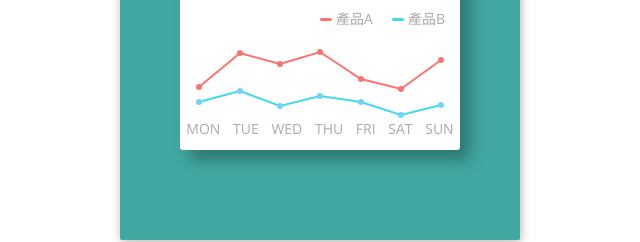
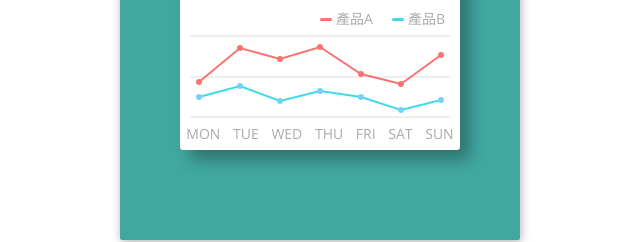
Before and after one commit to MizuYang/css-100days, a plain HTML site: page day1-10/day5/index.html in a window 1280 px wide. Shown: the part 360-602 px from the top of the page, 320-960 px from the left. Drawn offline with nearby package versions, Linux system fonts and the light colour scheme.

Commit message:
新增 D5: 圖表線條

```diff
--- a/day1-10/day5/index.css
+++ b/day1-10/day5/index.css
@@ -62,7 +62,7 @@
   color: #aaaaaa;
   font-size: 14px;
   margin-top: 15px;
-  margin-bottom: 15px;
+  margin-bottom: 10px;
   padding-right: 15px;
 }
 .parameter .blue,
@@ -91,6 +91,7 @@
   height: 81px;
   width: 260px;
   margin: auto;
+  margin-bottom: 10px;
 }
 
 .red polyline {
@@ -119,20 +120,23 @@ svg {
   bottom: 0;
   left: 0;
   right: 0;
+  z-index: 2;
 }
 .points {
   position: absolute;
   color: #000;
+  z-index: 200;
+
 }
 [class^="point-"] {
   position: absolute;
   top: 0;
   left: 0;
+  z-index: 200;
   width: 6px;
   height: 6px;
   border-radius: 3px;
   cursor: pointer;
-  z-index: 10;
 }
 .red .points [class^="point-"] {
   background: #fa7373;
@@ -165,6 +169,7 @@ svg {
 
 .red .tooltip {
   position: absolute;
+  z-index: 200;
   color: #fff;
   background-color: #fa7373;
   border-radius: 3px;
@@ -176,7 +181,7 @@ svg {
   position: absolute;
   top: 0;
   left: 5px;
-  z-index: 100;
+  z-index: 200;
   width: 6px;
   height: 6px;
   display: block;
@@ -185,6 +190,7 @@ svg {
 }
 .blue .tooltip {
   position: absolute;
+  z-index: 200;
   color: #fff;
   background-color: #73d1fa;
   border-radius: 3px;
@@ -196,7 +202,7 @@ svg {
   position: absolute;
   top: 0;
   left: 5px;
-  z-index: 100;
+  z-index: 200;
   width: 6px;
   height: 6px;
   display: block;
@@ -217,6 +223,34 @@ svg {
   text-transform: uppercase;
 }
 
+.line-1 {
+  position: absolute;
+  top: 0;
+  z-index: 1;
+  width: 100%;
+  height: 1px;
+  transform: translateY(-50%);
+  background-color: #dedddd;
+}
+.line-2 {
+  position: absolute;
+  top: 50%;
+  z-index: 1;
+  width: 100%;
+  height: 1px;
+  transform: translateY(-50%);
+  background-color: #dedddd;
+}
+.line-3 {
+  position: absolute;
+  top: 100%;
+  z-index: 1;
+  width: 100%;
+  height: 1px;
+  transform: translateY(-50%);
+  background-color: #dedddd;
+}
+
 @keyframes dash {
 	to {
 		stroke-dashoffset: 0;
--- a/day1-10/day5/index.html
+++ b/day1-10/day5/index.html
@@ -53,6 +53,10 @@
         </section>
 
         <section class="container">
+          <div class="line-1"></div>
+          <div class="line-2"></div>
+          <div class="line-3"></div>
+
           <div class="red">
             <svg>
               <polyline points="9,46 50,12 90,23 130,11 171,38 211,48 251,19"></polyline>
```
